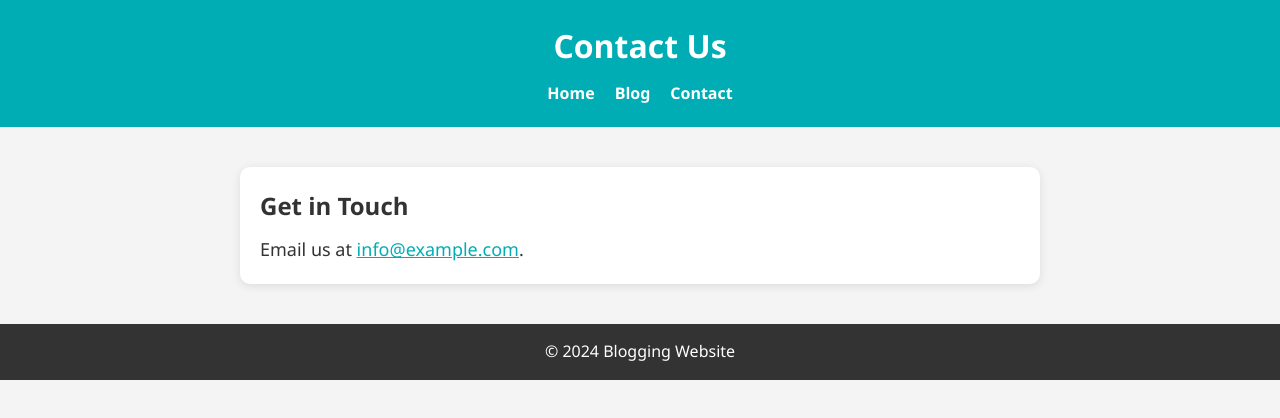
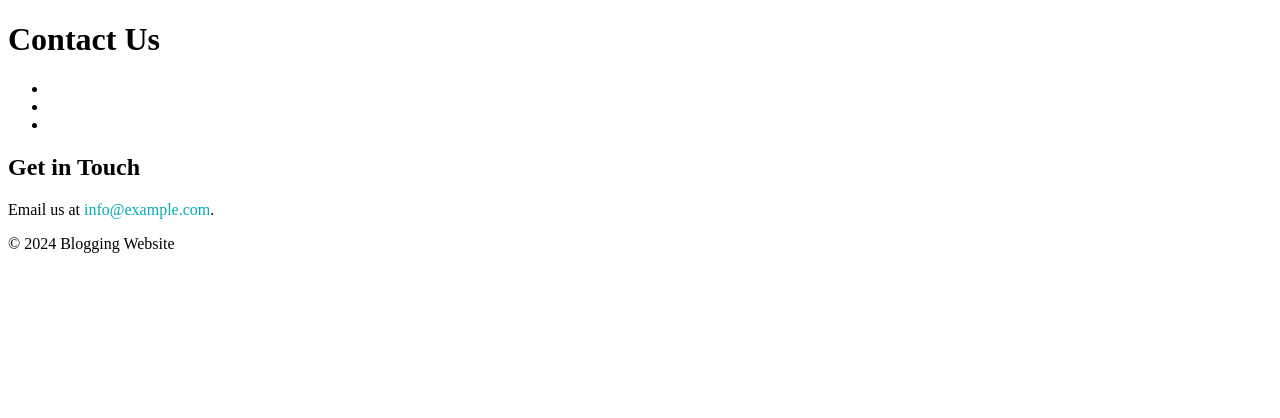
Before and after one commit to MuqadasAkhtar7/Blogging-Website, a website: page src/contact.html in a window 1280 px wide. Drawn offline with Linux system fonts and the light colour scheme.

Commit message:
Update contact.css

```diff
--- a/styles/contact.css
+++ b/styles/contact.css
@@ -1,36 +1,14 @@
-/* Basic Reset */
-* {
-    margin: 0;
-    padding: 0;
-    box-sizing: border-box;
+/* Link styles inside main */
+main a {
+    color: #00adb5;
+    text-decoration: none;
 }
 
-body {
-    font-family: 'Segoe UI', sans-serif;
-    background-color: #f4f4f4;
-    color: #333;
-    line-height: 1.6;
+main a:hover {
+    text-decoration: underline;
 }
 
-/* Header */
-header {
-    background-color: #00adb5;
-    color: white;
-    padding: 20px;
-    text-align: center;
-}
-
-header h1 {
-    margin-bottom: 10px;
-}
-
-nav ul {
-    list-style: none;
-    display: flex;
-    justify-content: center;
-    gap: 20px;
-}
-
+/* Navigation styles */
 nav ul li a {
     color: white;
     text-decoration: none;
@@ -40,39 +18,3 @@ nav ul li a {
 nav ul li a:hover {
     text-decoration: underline;
 }
-
-/* Main Content */
-main {
-    max-width: 800px;
-    margin: 40px auto;
-    padding: 20px;
-    background-color: white;
-    border-radius: 10px;
-    box-shadow: 0 2px 10px rgb(0 0 0 / 10%);
-}
-
-main h2 {
-    margin-bottom: 10px;
-}
-
-main p, main a {
-    font-size: 18px;
-    color: #333;
-}
-
-main a {
-    color: #00adb5;
-}
-
-main a:hover {
-    text-decoration: underline;
-}
-
-/* Footer */
-footer {
-    text-align: center;
-    background-color: #333;
-    color: white;
-    padding: 15px;
-    margin-top: 40px;
-}
```
